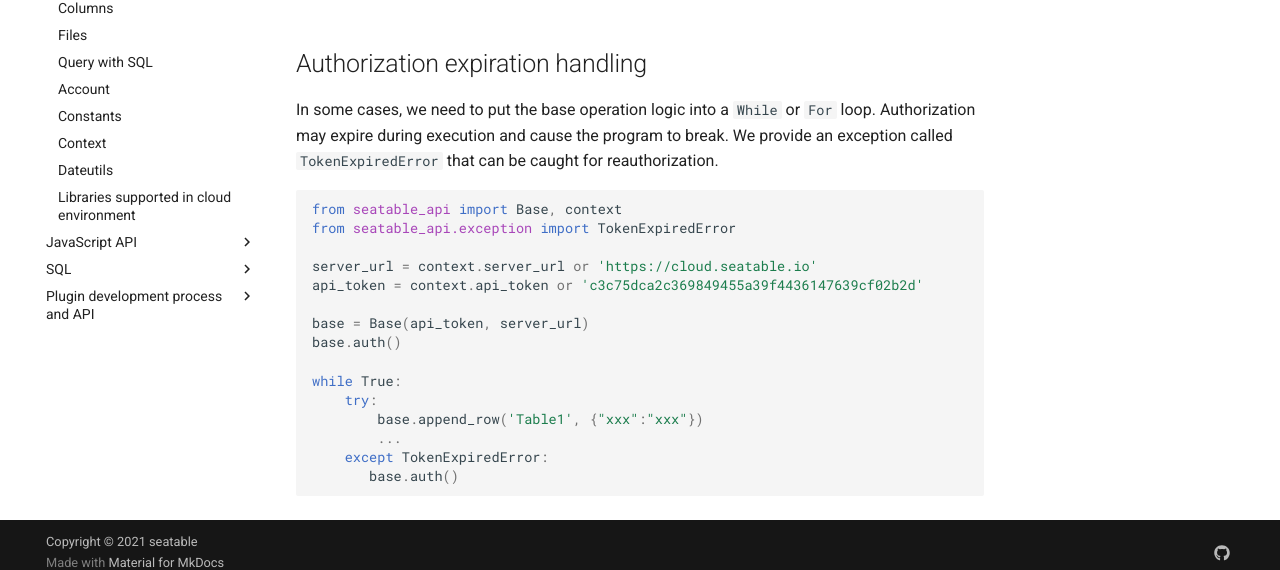
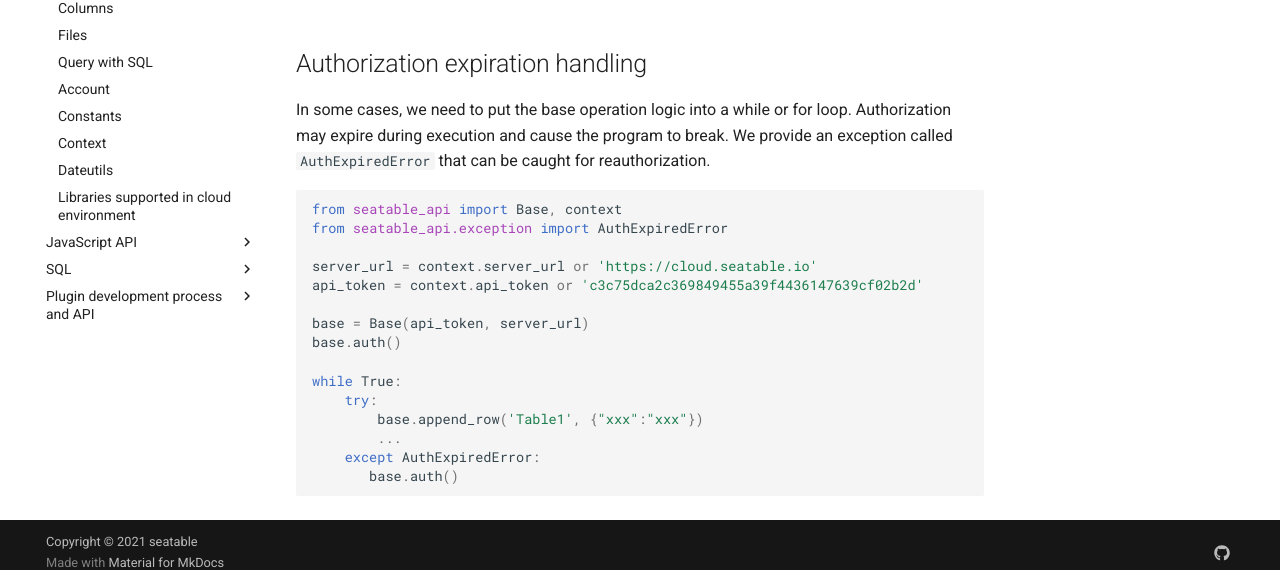
Before and after one commit to seatable/seatable-scripts, an MkDocs documentation site: the page built from manual/python/base.md, in a window 1280 px wide and 900 px high, scrolled down 2179 px. Shown: the part 315-885 px from the top of the window. Built offline with MkDocs 1.6.1 and Material for MkDocs 9.7.7, drawn with Linux system fonts in a browser that asks for light colours; comment, search, counter and statistics services are not loaded.

Commit message:
Update base.md

````diff
--- a/manual/python/base.md
+++ b/manual/python/base.md
@@ -117,11 +117,11 @@ The Base object provides interfaces for operating rows and columns, uploading an
 
 ## Authorization expiration handling
 
-In some cases, we need to put the base operation logic into a `While` or `For` loop. Authorization may expire during execution and cause the program to break. We provide an exception called `TokenExpiredError` that can be caught for reauthorization.
+In some cases, we need to put the base operation logic into a while or for loop. Authorization may expire during execution and cause the program to break. We provide an exception called `AuthExpiredError` that can be caught for reauthorization.
 
 ```python
 from seatable_api import Base, context
-from seatable_api.exception import TokenExpiredError
+from seatable_api.exception import AuthExpiredError
 
 server_url = context.server_url or 'https://cloud.seatable.io'
 api_token = context.api_token or 'c3c75dca2c369849455a39f4436147639cf02b2d'
@@ -133,6 +133,6 @@ while True:
     try:
         base.append_row('Table1', {"xxx":"xxx"})
         ...
-    except TokenExpiredError:
+    except AuthExpiredError:
        base.auth()
 ```
````
